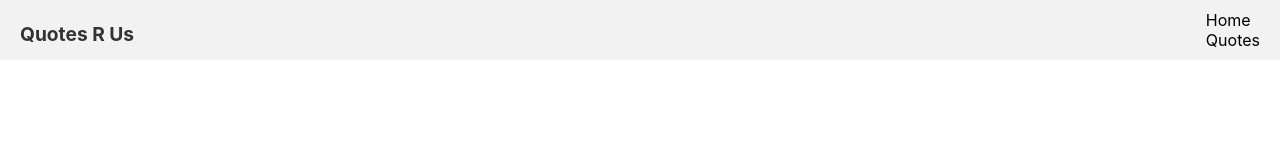
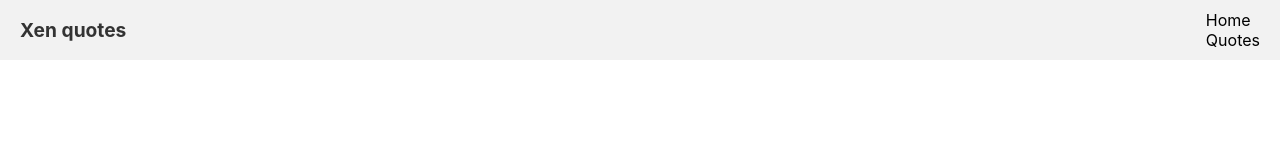
Before and after one commit to derikvanschaik/tm-quotes, a Next.js app: page / in a window 1280 px wide. Shown: the top 149 px of the page. Built offline with nearby package versions, Linux system fonts and the light colour scheme.

Commit message:
move navbar into its own component

```diff
--- /dev/null
+++ b/components/navbar.js
@@ -0,0 +1,18 @@
+import styles from '../styles/Navbar.module.css';
+import Link from 'next/link';
+
+export default function Navbar({ }){
+    return(
+        <header className={styles.header}>
+        <nav className={styles.nav}>
+          <div className={styles.logo}>
+            <Link href="/">Xen quotes</Link>
+          </div>
+          <ul className={styles.navLinks}>
+            <li><Link href="/">Home</Link></li>
+            <li><Link href="/quotes">Quotes</Link></li>
+          </ul>
+        </nav>
+      </header>
+    )
+}
--- a/pages/_app.js
+++ b/pages/_app.js
@@ -1,36 +1,12 @@
 // pages/_app.js
 import '../styles/globals.css'
-import styles from '../styles/Home.module.css';
+import Navbar from '../components/navbar';
 
 export default function MyApp({ Component, pageProps }) {
   return (
     <>
-      <header>
-        <nav>
-          <div className={styles.logo}>
-            <a href="#">Quotes R Us</a>
-          </div>
-          <ul className={styles.navLinks}>
-            <li><a href="#">Home</a></li>
-            <li><a href="#">Quotes</a></li>
-          </ul>
-        </nav>
-      </header>
+      <Navbar />
       <Component {...pageProps} />
-      <style jsx>
-      {`
-      header {
-        background-color: #f2f2f2;
-      }
-
-      nav {
-        display: flex;
-        justify-content: space-between;
-        align-items: center;
-        padding: 10px 20px;
-      }
-      `}
-      </style>
-  </>
+    </>
   )
 }
--- a/styles/Home.module.css
+++ b/styles/Home.module.css
@@ -95,27 +95,3 @@
     flex-direction: column;
   }
 }
-
-/* navbar */
-
-.logo a {
-  font-size: 1.2rem;
-  font-weight: bold;
-  text-decoration: none;
-  color: #333;
-}
-
-.nav-links {
-  list-style: none;
-  display: flex;
-}
-
-.nav-links li {
-  margin-left: 10px;
-  display: inline;
-}
-
-.nav-links a {
-  text-decoration: none;
-  color: #333;
-}
--- /dev/null
+++ b/styles/Navbar.module.css
@@ -0,0 +1,31 @@
+.header {
+  background-color: #f2f2f2;
+}
+
+.nav {
+  display: flex;
+  justify-content: space-between;
+  align-items: center;
+  padding: 10px 20px;
+}
+.logo a {
+  font-size: 1.2rem;
+  font-weight: bold;
+  text-decoration: none;
+  color: #333;
+}
+
+.nav-links {
+  list-style: none;
+  display: flex;
+}
+
+.nav-links li {
+  margin-left: 10px;
+  display: inline;
+}
+
+.nav-links a {
+  text-decoration: none;
+  color: #333;
+}
```
